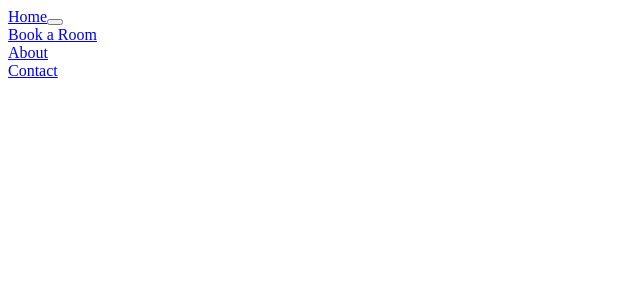
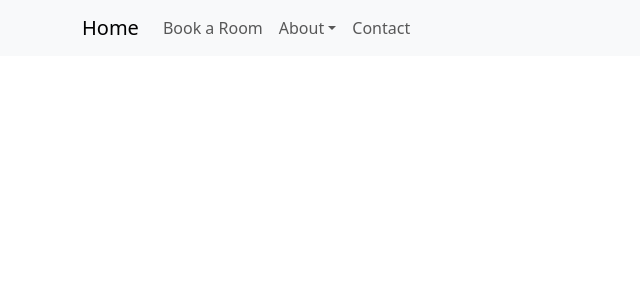
Before and after one commit to Chapjae/pufferisleinn, a React (Vite) app in the folder pufferisle/: page / in a window 1280 px wide. Shown: the top 300 px of the page, without its empty margins (0-640 px from the left). Built offline with nearby package versions, Linux system fonts and the light colour scheme.

Commit message:
About tab now displays options when hovered. Fixed missing css

```diff
--- a/pufferisle/src/components/Navbar.jsx
+++ b/pufferisle/src/components/Navbar.jsx
@@ -1,25 +1,35 @@
+import { useState } from 'react';
 import Container from 'react-bootstrap/Container';
 import { Nav, Navbar, NavDropdown } from 'react-bootstrap';
 import { LinkContainer } from 'react-router-bootstrap';
-import '../utils/styles/navbar.css';
+// import '../utils/styles/navbar.css';
 
 const Navigation = () => {
   // const currentPage = useLocation().pathname;
+  const [show, setShow] = useState(false);
+  const showDropdown = (e) => {
+    setShow(!show);
+  };
+  const hideDropdown = (e) => {
+    setShow(false);
+  };
 
   return (
-    <>
-      <Navbar expand='lg' className='bg-body-tertiary'>
+    <Navbar className='bg-body-tertiary'>
       <Container>
         <LinkContainer to='/'>
           <Navbar.Brand>Home</Navbar.Brand>
         </LinkContainer>
-          <Navbar.Toggle aria-controls='basic-navbar-nav' />
-          <Navbar.Collapse id='basic-navbar-nav'>
         <Nav className='me-auto'>
           <LinkContainer to='/booking'>
             <Nav.Link>Book a Room</Nav.Link>
           </LinkContainer>
-              <NavDropdown title='About'>
+          <LinkContainer to='/about'>
+            <NavDropdown
+              title='About'
+              show={show}
+              onMouseEnter={showDropdown}
+              onMouseLeave={hideDropdown}>
               <LinkContainer to='/photos'>
                 <NavDropdown.Item>Photos</NavDropdown.Item>
               </LinkContainer>
@@ -27,14 +37,13 @@ const Navigation = () => {
                 <NavDropdown.Item>The Area</NavDropdown.Item>
               </LinkContainer>
             </NavDropdown>
+          </LinkContainer>
           <LinkContainer to='/contact'>
             <Nav.Link>Contact</Nav.Link>
           </LinkContainer>
         </Nav>
-          </Navbar.Collapse>
       </Container>
     </Navbar>
-    </>
   );
 };
 
--- a/pufferisle/src/main.jsx
+++ b/pufferisle/src/main.jsx
@@ -1,5 +1,6 @@
 import ReactDOM from 'react-dom/client';
 import { createBrowserRouter, RouterProvider } from 'react-router-dom';
+import 'bootstrap/dist/css/bootstrap.css';
 
 import App from './App.jsx';
 import ErrorPage from './pages/ErrorPage.jsx';
--- a/pufferisle/src/utils/styles/navbar.css
+++ b/pufferisle/src/utils/styles/navbar.css
@@ -1,4 +1,3 @@
-.nav {
-  justify-content: center;
-  list-style: none;
+.nav-item.dropdown:hover .dropdown-menu {
+  display: block;
 }
```
Lines whose indentation alone changed are shown as unchanged.
